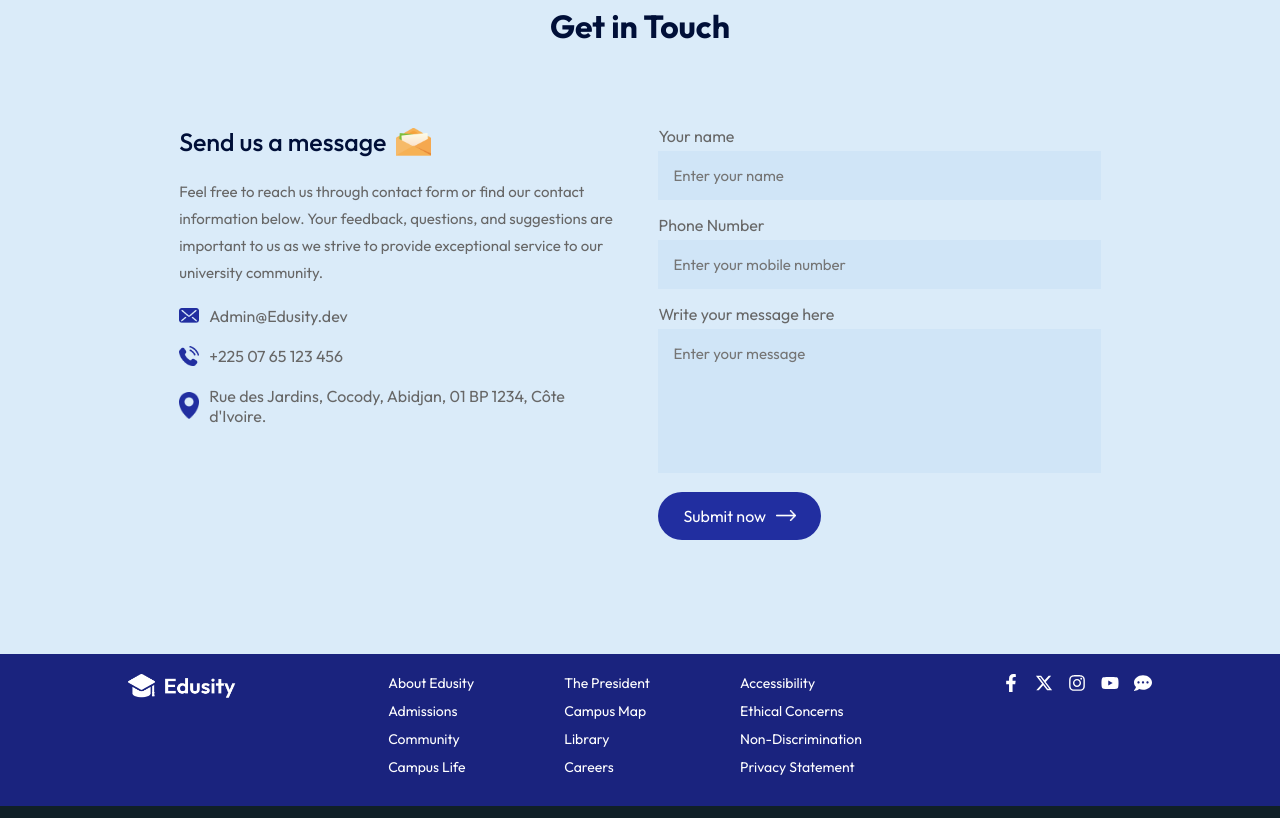
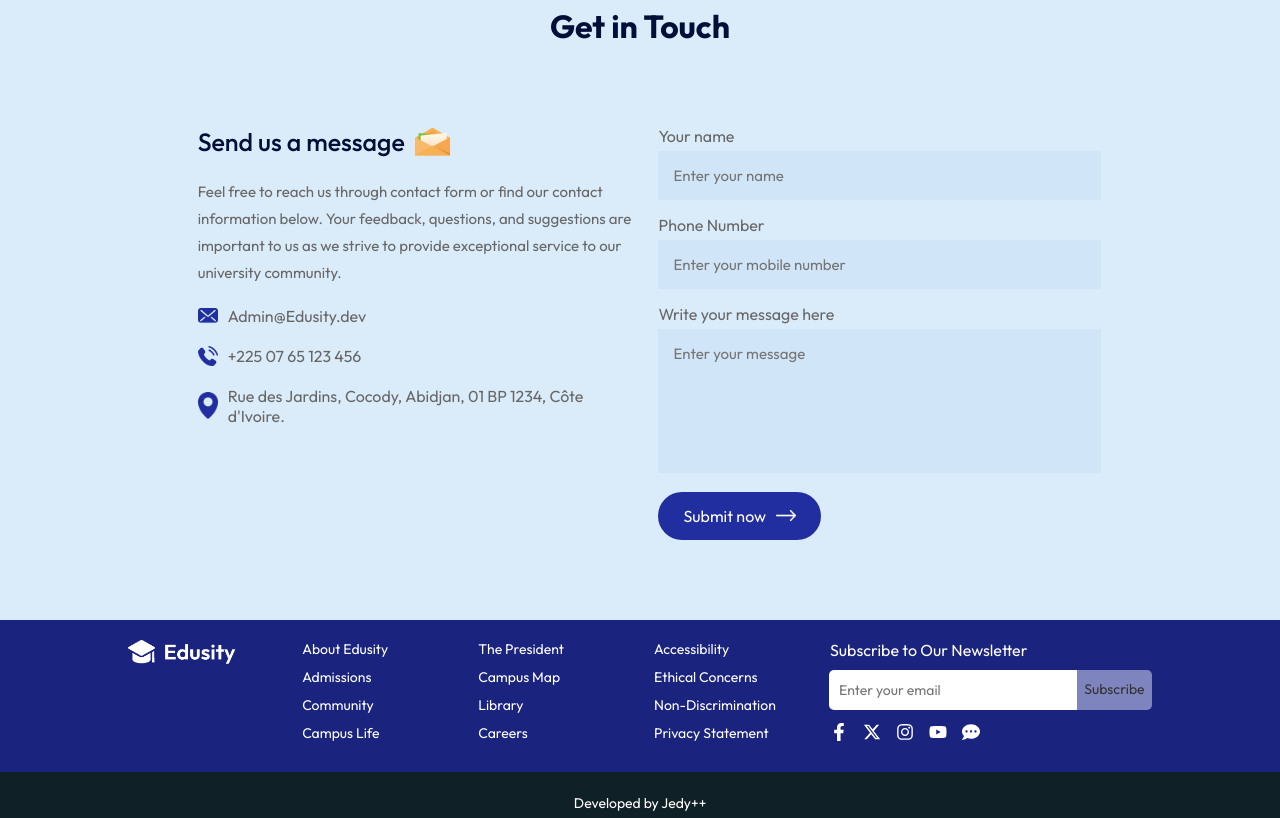
Before and after one commit to Jedyokey/EduHub, a React (Vite) app: page / in a window 1280 px wide. Shown: the part 3067-3885 px from the top of the page. Built offline with nearby package versions, Linux system fonts and the light colour scheme.

Commit message:
Worked on the form notification using React toastify

```diff
--- a/package.json
+++ b/package.json
@@ -13,7 +13,8 @@
     "react": "^18.3.1",
     "react-dom": "^18.3.1",
     "react-icons": "^5.4.0",
-    "react-scroll": "^1.9.0"
+    "react-scroll": "^1.9.0",
+    "react-toastify": "^11.0.2"
   },
   "devDependencies": {
     "@eslint/js": "^9.17.0",
--- a/src/components/About/About.jsx
+++ b/src/components/About/About.jsx
@@ -12,7 +12,7 @@ const About = ({ setPlayState }) => {
         </div>
 
         <div className="about-right">
-            <h3>ABOUT UNIVERSIY</h3>
+            <h3>ABOUT UNIVERSITY</h3>
             <h2>Nurturing Tomorrow's Leaders Today</h2>
             <p>At Edusity, we are dedicated to empowering learners of all ages by providing accessible, high-quality educational resources. Our mission is to foster a love for learning, encourage curiosity, and support personal and professional growth. </p>
             <p>Our team comprises passionate educators, industry professionals, and technology enthusiasts who collaborate to create engaging and informative content. We believe that education is a lifelong journey, and our goal is to make this journey as enriching and enjoyable as possible.</p>
--- a/src/components/Contact/Contact.css
+++ b/src/components/Contact/Contact.css
@@ -89,15 +89,7 @@
     .contact-col h3 {
         font-size: 20px;
     }
-    .contact-col p {
-        font-size: 14px;
-    }
-    .contact-col ul li {
-        font-size: 13px;
-    }
-    .contact form input, .contact form textarea {
-        font-size: 14px;
-    }
+
     .contact-col span {
         font-size: 14px;
     }
--- a/src/components/Contact/Contact.jsx
+++ b/src/components/Contact/Contact.jsx
@@ -1,45 +1,88 @@
-import React from 'react'
-import "./Contact.css"
-import msg_icon from "../../assets/msg-icon.png"
-import mail_icon from "../../assets/mail-icon.png"
-import phone_icon from "../../assets/phone-icon.png"
-import location_icon from "../../assets/location-icon.png"
-import white_arrow from "../../assets/white-arrow.png"
+import React from "react";
+import "./Contact.css";
+import { toast, ToastContainer } from "react-toastify";
+import "react-toastify/dist/ReactToastify.css";
+import msg_icon from "../../assets/msg-icon.png";
+import mail_icon from "../../assets/mail-icon.png";
+import phone_icon from "../../assets/phone-icon.png";
+import location_icon from "../../assets/location-icon.png";
+import white_arrow from "../../assets/white-arrow.png";
 
 const Contact = () => {
-    const [result, setResult] = React.useState("");
+  const validatePhoneNumber = (phone) => {
+    // Adjust for your phone format
+    const phoneRegex = /^(?:\+?[1-9]\d{1,14}|\d{7,15})$/;
+    return phoneRegex.test(phone);
+  };
 
   const onSubmit = async (event) => {
     event.preventDefault();
-        setResult("Sending....");
     const formData = new FormData(event.target);
+    const name = formData.get("name");
+    const phone = formData.get("phone");
+    const message = formData.get("message");
+
+    // Validate input fields
+    if (!name.trim()) {
+      toast.error("Name is required!");
+      return;
+    }
+    if (!validatePhoneNumber(phone)) {
+      toast.error("Please enter a valid phone number!");
+      return;
+    }
+    if (!message.trim()) {
+      toast.error("Message is required!");
+      return;
+    }
 
     formData.append("access_key", "93ab0d11-396b-4fa6-a947-676d7cb60096");
 
+    try {
       const response = await fetch("https://api.web3forms.com/submit", {
         method: "POST",
-        body: formData
+        body: formData,
       });
 
       const data = await response.json();
 
       if (data.success) {
-        setResult("Form Submitted Successfully");
+        toast.success("Form Submitted Successfully!");
         event.target.reset();
       } else {
         console.log("Error", data);
-        setResult(data.message);
+        toast.error("Something went wrong. Please try again.");
+      }
+    } catch (error) {
+      console.error(error);
+      toast.error("Network error. Please check your connection.");
     }
   };
 
   return (
-    <div className='contact'>
+    <div className="contact">
+      {/* Toast Container */}
+      <ToastContainer />
+
       <div className="contact-col">
-            <h3>Send us a message <img src={msg_icon} alt="" /></h3>
-            <p>Feel free to reach us through contact form or find our contact information below. Your feedback, questions, and suggestions are important to us as we strive to provide exceptional service to our university community.</p>
+        <h3>
+          Send us a message <img src={msg_icon} alt="" />
+        </h3>
+        <p>
+          Feel free to reach us through contact form or find our contact
+          information below. Your feedback, questions, and suggestions are
+          important to us as we strive to provide exceptional service to our
+          university community.
+        </p>
         <ul>
-                <li><img src={mail_icon} alt="" />Admin@Edusity.dev</li>
-                <li><img src={phone_icon} alt="" />+225 07 65 123 456</li>
+          <li>
+            <img src={mail_icon} alt="" />
+            Admin@Edusity.dev
+          </li>
+          <li>
+            <img src={phone_icon} alt="" />
+            +225 07 65 123 456
+          </li>
           <li>
             <img src={location_icon} alt="" />
             Rue des Jardins, Cocody, Abidjan, 01 BP 1234, Côte d'Ivoire.
@@ -50,20 +93,35 @@ const Contact = () => {
       <div className="contact-col">
         <form action="" onSubmit={onSubmit}>
           <label htmlFor="">Your name</label>
-                <input type="text" name='name' placeholder='Enter your name' required />
+          <input
+            type="text"
+            name="name"
+            placeholder="Enter your name"
+            required
+          />
           <label htmlFor="">Phone Number</label>
-                <input type="tel" name='phone' placeholder='Enter your mobile number' required />
+          <input
+            type="tel"
+            name="phone"
+            placeholder="Enter your mobile number"
+            required
+          />
           <label htmlFor="">Write your message here</label>
-                <textarea name="message" id="" cols="30" rows="6" placeholder='Enter your message' required></textarea>
-                <button type='submit' className='btn dark-btn'>
+          <textarea
+            name="message"
+            id=""
+            cols="30"
+            rows="6"
+            placeholder="Enter your message"
+            required
+          ></textarea>
+          <button type="submit" className="btn dark-btn">
             Submit now <img src={white_arrow} alt="" />
           </button>
         </form>
-            <span>{result}</span>
       </div>
+    </div>
+  );
+};
 
-    </div>
-  )
-}
-
-export default Contact
+export default Contact;
--- a/src/components/Footer/Footer.css
+++ b/src/components/Footer/Footer.css
@@ -39,6 +39,50 @@
     color: #ccc;
   }
 
+  .newsletter form {
+    display: flex;
+    margin-left: -1px;
+    margin-bottom: 3px;
+    height: 50px;
+  }
+
+  .newsletter h4 {
+    font-size: 16px;
+    margin-bottom: 10px;
+    font-weight: normal;
+  }
+
+  .footer form input[type=email] {
+    padding: 10px;
+    width: 100%;
+    border: none;
+    border-top-left-radius: 5px;
+    border-bottom-left-radius: 5px;
+    margin-bottom: 10px;
+    font-size: 14px;
+    outline: none;
+  }
+  .footer form button {
+    background-color: #aeb3ddad;
+    color: #fff;
+    border: none;
+    border-top-right-radius: 5px;
+    border-bottom-right-radius: 5px;
+    margin-bottom: 10px;
+    width: 100px;
+    color: #333;
+    text-align: center;
+    line-height: 35px;
+    transition: background-color 0.3s ease, color 0.3s ease;
+    cursor: pointer;
+    font-size: 14px;
+    outline: none;
+  }
+  form button:hover {
+    background-color: #333;
+    color: #fff;
+  }
+
   .footer-icons {
     display: flex;
     gap: 15px;
@@ -74,6 +118,17 @@
   }
 
   /* Media Queries */
+
+  @media screen and (max-width: 1200px) {
+    .footer-top {
+      padding: 20px 5%;
+    }
+
+    .footer-links {
+      gap: 60px;
+    }
+}
+
   /* For Tablets (768px and below) */
   @media screen and (max-width: 768px) {
     .footer-top {
@@ -90,6 +145,14 @@
 
     .footer-links ul {
       text-align: center;
+    }
+
+    .newsletter h4 {
+      text-align: center;
+  }
+
+    .footer form input[type=email] {
+      padding: 20px;
     }
 
     .footer-icons {
--- a/src/components/Footer/Footer.jsx
+++ b/src/components/Footer/Footer.jsx
@@ -1,13 +1,93 @@
-import React from "react";
+import React, { useState } from "react";
 import "./Footer.css";
+import { ToastContainer, toast } from "react-toastify";
+import "react-toastify/dist/ReactToastify.css";
 import { FaFacebookF, FaInstagram, FaYoutube, FaCommentDots } from "react-icons/fa";
 import { FaXTwitter } from "react-icons/fa6";
 import { MdCall } from "react-icons/md";
 import logo from "../../assets/logo.png";
 
 const Footer = () => {
+    const [email, setEmail] = useState(""); // State for email input
+
+    const validateEmail = (email) => {
+        // Regex for basic email validation
+        const emailRegex = /^[^\s@]+@[^\s@]+\.[^\s@]+$/;
+        return emailRegex.test(email);
+    };
+
+    const onSubmit = async (event) => {
+        event.preventDefault();
+
+        // Validate email before proceeding
+        if (!validateEmail(email)) {
+            toast.error("Invalid email address. Please enter a valid email.", {
+                position: "top-right",
+                autoClose: 3000,
+                hideProgressBar: false,
+                closeOnClick: true,
+                pauseOnHover: true,
+                draggable: true,
+                progress: undefined,
+                theme: "colored",
+            });
+            return;
+        }
+
+        const formData = new FormData();
+        formData.append("email", email);
+        formData.append("access_key", "93ab0d11-396b-4fa6-a947-676d7cb60096");
+
+        try {
+            const response = await fetch("https://api.web3forms.com/submit", {
+                method: "POST",
+                body: formData,
+            });
+
+            const data = await response.json();
+
+            if (data.success) {
+                toast.success("Thank you for subscribing!", {
+                    position: "top-right",
+                    autoClose: 3000,
+                    hideProgressBar: false,
+                    closeOnClick: true,
+                    pauseOnHover: true,
+                    draggable: true,
+                    progress: undefined,
+                    theme: "colored",
+                });
+                setEmail(""); // Reset email field
+            } else {
+                toast.error(`Error: ${data.message}`, {
+                    position: "top-right",
+                    autoClose: 3000,
+                    hideProgressBar: false,
+                    closeOnClick: true,
+                    pauseOnHover: true,
+                    draggable: true,
+                    progress: undefined,
+                    theme: "colored",
+                });
+            }
+        } catch (error) {
+            console.error("Error submitting form:", error);
+            toast.error("Failed to submit email. Please try again.", {
+                position: "top-right",
+                autoClose: 3000,
+                hideProgressBar: false,
+                closeOnClick: true,
+                pauseOnHover: true,
+                draggable: true,
+                progress: undefined,
+                theme: "colored",
+            });
+        }
+    };
+
     return (
         <footer className="footer">
+            <ToastContainer /> {/* Add ToastContainer here */}
             {/* Top Section */}
             <div className="footer-top">
                 <div className="footer-logo">
@@ -33,12 +113,30 @@ const Footer = () => {
                         <li>Privacy Statement</li>
                     </ul>
                 </div>
+
+                <div className="footer-contact">
+                    {/* Subscribe to our Newsletter */}
+                    <div className="newsletter">
+                        <h4>Subscribe to Our Newsletter</h4>
+                        <form onSubmit={onSubmit}>
+                            <input
+                                type="email"
+                                name="email"
+                                placeholder="Enter your email"
+                                value={email}
+                                onChange={(e) => setEmail(e.target.value)}
+                                required
+                            />
+                            <button type="submit">Subscribe</button>
+                        </form>
+                    </div>
                     <div className="footer-icons">
                         <FaFacebookF />
                         <FaXTwitter />
                         <FaInstagram />
                         <FaYoutube />
                         <FaCommentDots />
+                    </div>
                 </div>
             </div>
 
```
Also changed, not shown: 1 other file (tests, documents, lock files or other folders). Lines whose indentation alone changed are shown as unchanged.
